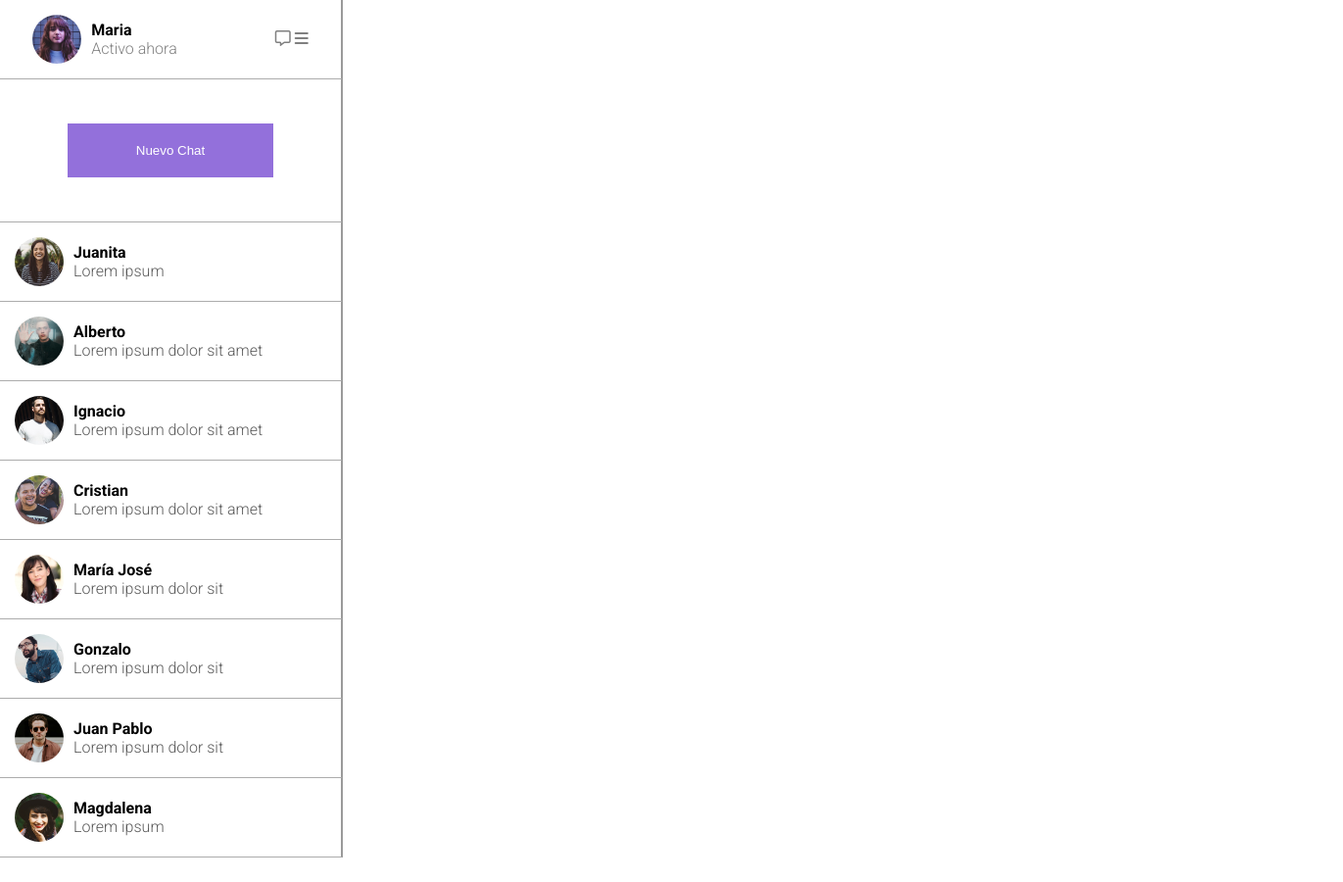
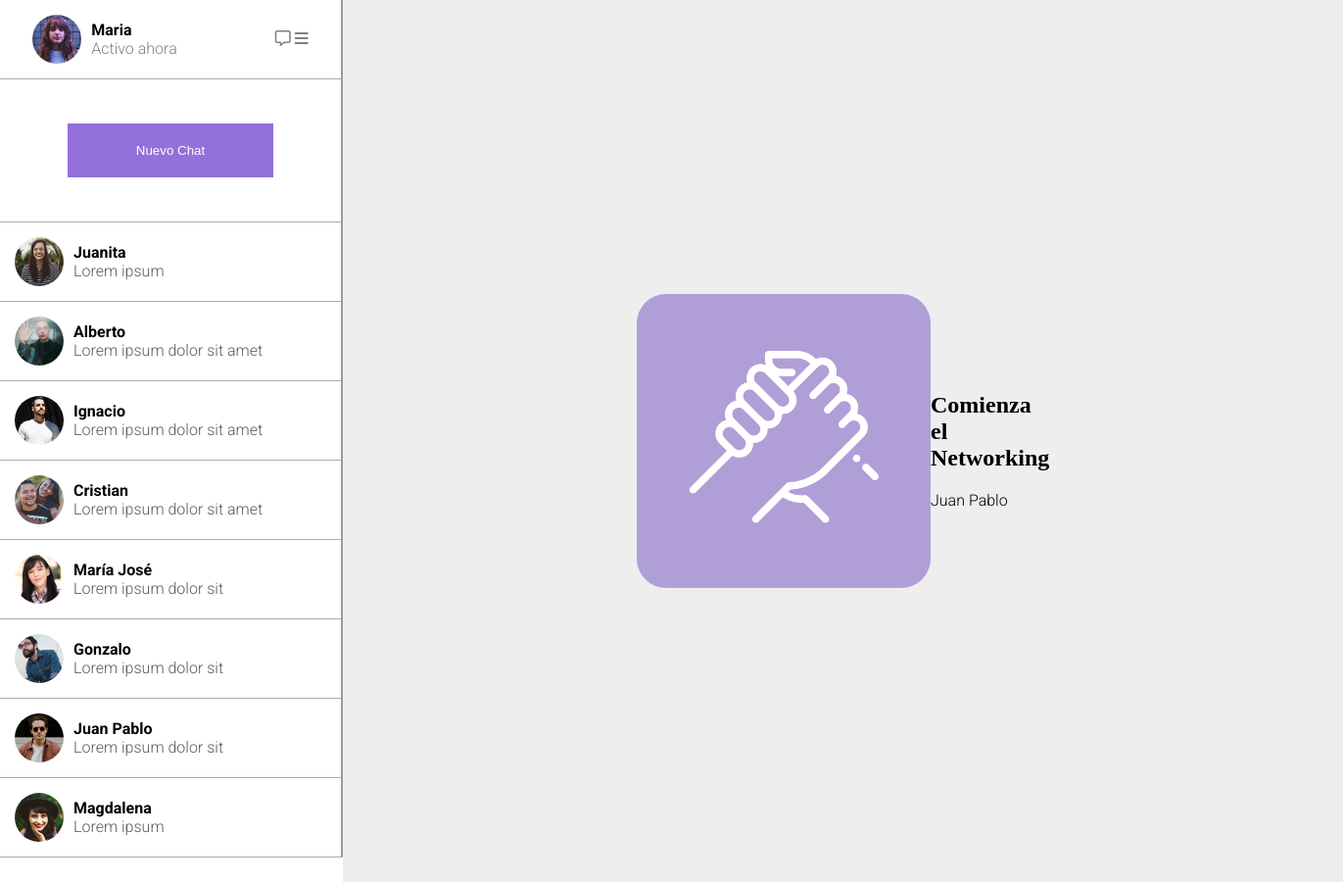
Before and after one commit to AraOsorio/Sistema-de-mensajeria, a plain HTML site: page index.html in a window 1280 px wide. Shown: the whole page at 98% size, 1371 px wide, since content can reach past the window. Before the commit the page ends 875 px from the top, so only its background shows below. Drawn offline with Linux system fonts and the light colour scheme.

Commit message:
body logo

```diff
--- a/assets/css/styles.css
+++ b/assets/css/styles.css
@@ -1,5 +1,6 @@
 body,menu{
     margin:0;
+    padding: 0;
 }
 
 
@@ -73,6 +74,21 @@ button{
     margin: 30px;
 }
 
+.logo{
+    border-radius: 10%;
+    width: 300px;
+    height: 300px;
+}
+
+.container-logo{
+    background-color: rgb(238, 238, 238);
+   display: flex;
+   align-items: center;
+   justify-content: center;
+   padding: 300px;
+   margin: 0;
+}
+
 h4{
     margin:0;
     font-family: roboto;
--- a/index.html
+++ b/index.html
@@ -10,10 +10,10 @@
 <link href="https://fonts.googleapis.com/css2?family=Roboto:ital,wght@0,100..900;1,100..900&display=swap" rel="stylesheet">
   </head>
   <body>
+    <div style="display: flex; margin: 0;padding: 0;">
     <div>
       <menu>
         <ul>
-
           <li class="container-menu-superior">
             <div style="display: flex; gap: 100px; align-items: center;">
               <div class="container-item">
@@ -122,7 +122,13 @@
       </menu>
     </div>
 
-    <div></div>
+    <div class="container-logo">
+      <img class="logo" src="/assets/imagenes/hand.png" alt="Foto Juan Pablo" />
+        <div>
+          <h2>Comienza el Networking</h2>
+          <p>Juan Pablo</p>
+        </div>
+    </div>
 
     <script src="https://kit.fontawesome.com/c43f86c223.js" crossorigin="anonymous"></script>
   </body>
```
